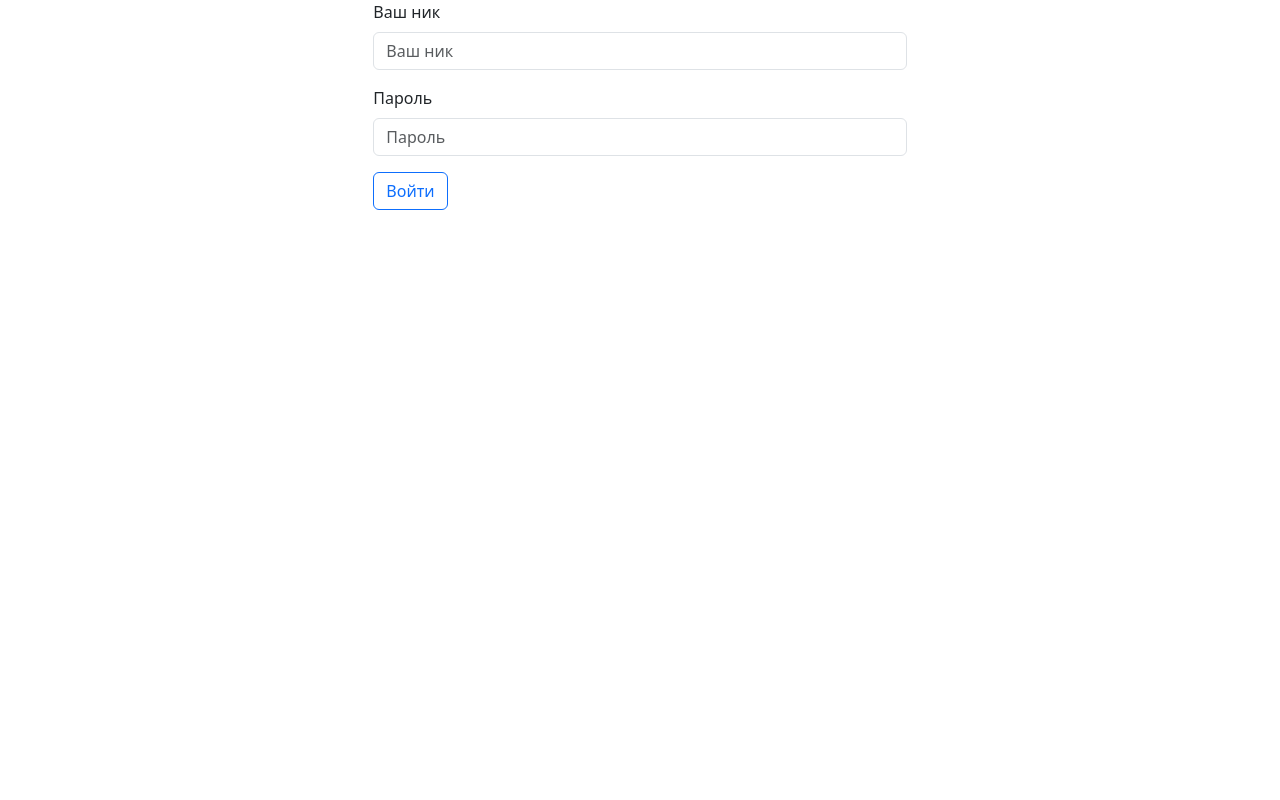
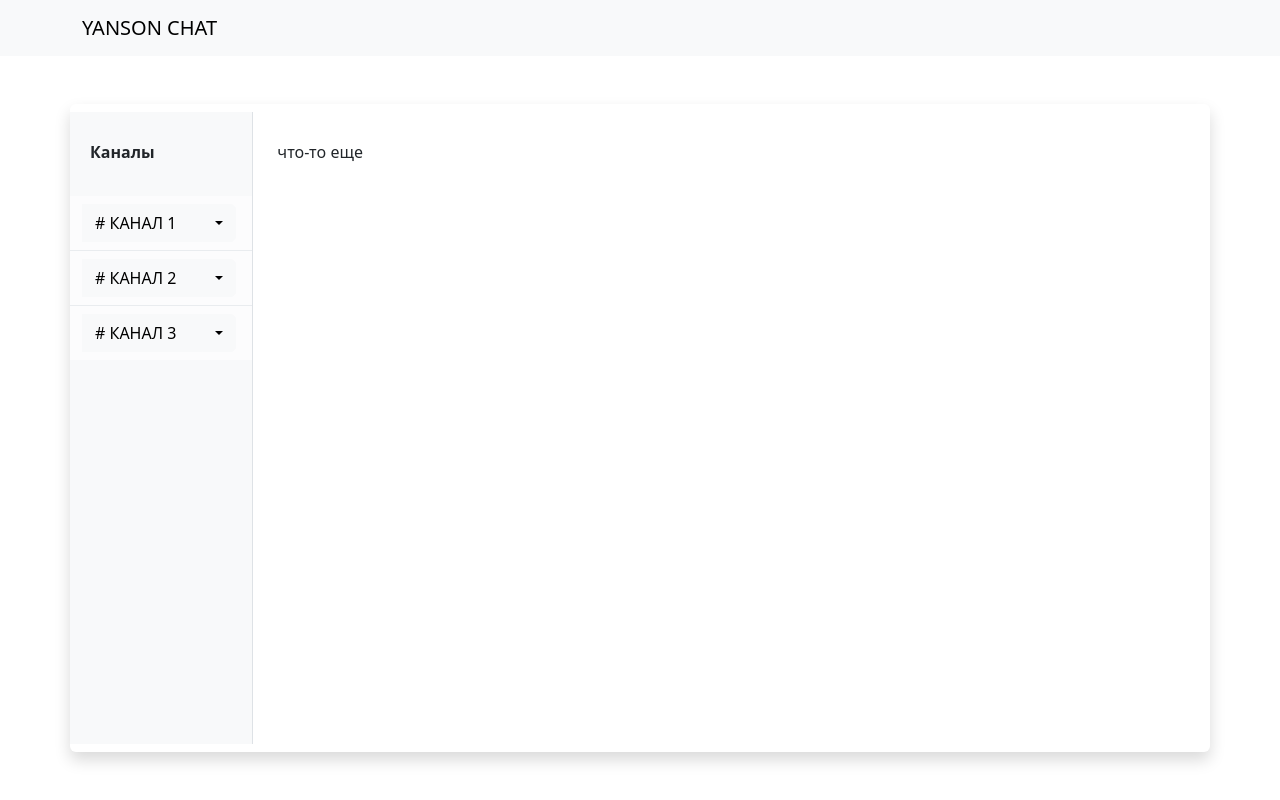
Before and after one commit to MashaYanson/frontend-project-12, a React (Create React App) app in the folder frontend/: page / in a window 1280 px wide. Before the commit this address led to /login. Built offline with nearby package versions, Linux system fonts and the light colour scheme; no server answers; sample sign-in values are in the browser's storage.

Commit message:
added channels

```diff
--- a/frontend/src/App.css
+++ b/frontend/src/App.css
@@ -1,38 +1,3 @@
-.App {
-  text-align: center;
+html, body, #root {
+  height: 100% !important
 }
-
-.App-logo {
-  height: 40vmin;
-  pointer-events: none;
-}
-
-@media (prefers-reduced-motion: no-preference) {
-  .App-logo {
-    animation: App-logo-spin infinite 20s linear;
-  }
-}
-
-.App-header {
-  background-color: #282c34;
-  min-height: 100vh;
-  display: flex;
-  flex-direction: column;
-  align-items: center;
-  justify-content: center;
-  font-size: calc(10px + 2vmin);
-  color: white;
-}
-
-.App-link {
-  color: #61dafb;
-}
-
-@keyframes App-logo-spin {
-  from {
-    transform: rotate(0deg);
-  }
-  to {
-    transform: rotate(360deg);
-  }
-}
--- a/frontend/src/App.js
+++ b/frontend/src/App.js
@@ -3,11 +3,14 @@ import {
   createBrowserRouter,
   RouterProvider,
 } from 'react-router-dom';
-import React from 'react';
+import './App.css';
+import React, { useEffect } from 'react';
+import { useDispatch, useSelector } from 'react-redux';
 import ChatPage from './components/ChatPage';
 import LoginPage from './components/LoginPage';
 import NotFoundPage from './components/NotFoundPage';
 import routes from './routes';
+import { addUser } from './store/userSlice';
 
 const router = createBrowserRouter([
   {
@@ -24,8 +27,19 @@ const router = createBrowserRouter([
   },
 ]);
 
-const App = () => (
-  <RouterProvider router={router} />
-);
+const App = () => {
+  const dispatch = useDispatch();
+  const userName = useSelector((state) => state.user.username);
+  useEffect(() => {
+    const userString = localStorage.getItem('user_data');
+    if (!userName && userString) {
+      const userData = JSON.parse(userString);
+      dispatch(addUser((userData)));
+    }
+  }, []);
+  return (
+    <RouterProvider router={router} />
+  );
+};
 
 export default App;
--- a/frontend/src/components/ChatPage.js
+++ b/frontend/src/components/ChatPage.js
@@ -1,28 +1,83 @@
-import React, { useEffect, useState } from 'react';
+import React, { useEffect } from 'react';
 import { useNavigate } from 'react-router-dom';
+import { useDispatch } from 'react-redux';
+import {
+  ButtonGroup,
+  Col, Container, DropdownButton, ListGroup, Navbar, Row, Stack,
+} from 'react-bootstrap';
+import Dropdown from 'react-bootstrap/Dropdown';
+import Button from 'react-bootstrap/Button';
+import instance from '../utils/axios';
+import { updateChannels } from '../store/channelSlice';
 import routes from '../routes';
-import instance from '../utils/axios';
 
 const ChatPage = () => {
   const navigate = useNavigate();
-  const [data, setData] = useState();
+  const dipatch = useDispatch();
+  // const user = useSelector((state) => state.user);
+  // const channels = useSelector((state) => state.channels.data);
   useEffect(() => {
-    const token = localStorage.getItem('token');
-    if (!token) {
+    const userString = localStorage.getItem('user_data');
+    if (!userString) {
       navigate(routes.loginPagePath());
     } else {
       instance.get('/channels', {
       }).then((response) => {
-        setData(response.data);
+        dipatch(updateChannels(response.data));
       });
     }
   }, []);
   return (
-    <div>
-      <h1>Главная страница</h1>
-      <pre>{JSON.stringify(data, null, 2)}</pre>
-      {/* Добавьте вашу основную логику приложения здесь */}
-    </div>
+    <Stack className="h-100">
+      <Navbar className="bg-body-tertiary p-2">
+        <Container>
+          <Navbar.Brand href="#home">YANSON CHAT</Navbar.Brand>
+        </Container>
+      </Navbar>
+      <div className="h-100 p-5">
+        <div className="container overflow-hidden rounded shadow p-2 d-flex flex-column h-100">
+          <div className="row h-100 bg-white flex-md-row">
+            <Row>
+              <Col sm={4} className="col-4 col-md-2 border-end px-0 bg-light flex-column h-100 d-flex">
+                <div className="d-flex mt-1 justify-content-between mb-2 ps-4 pe-2 p-4"><b>Каналы</b></div>
+                <ListGroup variant="flush">
+                  <ListGroup.Item variant="light">
+                    <ButtonGroup className="w-100">
+                      <Button className="w-100 rounded-0 text-start" variant="light"># КАНАЛ 1</Button>
+                      <DropdownButton as={ButtonGroup} variant="light" title="" id="bg-nested-dropdown" className="rounded-0">
+                        <Dropdown.Item eventKey="1">Dropdown link</Dropdown.Item>
+                        <Dropdown.Item eventKey="2">Dropdown link</Dropdown.Item>
+                      </DropdownButton>
+                    </ButtonGroup>
+                  </ListGroup.Item>
+                  <ListGroup.Item variant="light">
+                    <ButtonGroup className="w-100">
+                      <Button className="w-100 rounded-0 text-start" variant="light"># КАНАЛ 2</Button>
+                      <DropdownButton as={ButtonGroup} variant="light" title="" id="bg-nested-dropdown" className="rounded-0">
+                        <Dropdown.Item eventKey="1">Dropdown link</Dropdown.Item>
+                        <Dropdown.Item eventKey="2">Dropdown link</Dropdown.Item>
+                      </DropdownButton>
+                    </ButtonGroup>
+                  </ListGroup.Item>
+                  <ListGroup.Item variant="light">
+                    <ButtonGroup className="w-100">
+                      <Button className="w-100 rounded-0 text-start" variant="light"># КАНАЛ 3</Button>
+                      <DropdownButton as={ButtonGroup} variant="light" title="" id="bg-nested-dropdown" className="rounded-0">
+                        <Dropdown.Item eventKey="1">Dropdown link</Dropdown.Item>
+                        <Dropdown.Item eventKey="2">Dropdown link</Dropdown.Item>
+                      </DropdownButton>
+                    </ButtonGroup>
+                  </ListGroup.Item>
+
+                </ListGroup>
+
+              </Col>
+              <Col sm={8} className="d-flex mt-1 justify-content-between mb-2 ps-4 pe-2 p-4">что-то еще</Col>
+            </Row>
+          </div>
+        </div>
+      </div>
+    </Stack>
   );
 };
 
--- a/frontend/src/components/LoginPage.js
+++ b/frontend/src/components/LoginPage.js
@@ -5,11 +5,14 @@ import axios from 'axios';
 import { useNavigate } from 'react-router-dom';
 import { Alert } from 'react-bootstrap';
 import { useState } from 'react';
+import { useDispatch } from 'react-redux';
 import routes from '../routes';
+import { addUser } from '../store/userSlice';
 
 const LoginForm = () => {
   const navigate = useNavigate();
   const [invalid, setInvalid] = useState(false);
+  const dipatch = useDispatch();
   const formik = useFormik({
     initialValues: {
       username: '',
@@ -20,8 +23,8 @@ const LoginForm = () => {
         .then((res) => {
           console.log(res);
           setInvalid(false);
-          const { token } = res.data;
-          localStorage.setItem('token', token);
+          localStorage.setItem('user_data', JSON.stringify(res.data));
+          dipatch(addUser(res.data));
           navigate(routes.chatPagePath());
         })
         .catch(() => {
--- a/frontend/src/index.js
+++ b/frontend/src/index.js
@@ -1,17 +1,15 @@
 import React from 'react';
 import ReactDOM from 'react-dom/client';
 import './index.css';
+import { Provider } from 'react-redux';
 import App from './App';
-import reportWebVitals from './reportWebVitals';
+import store from './store/store';
 
 const root = ReactDOM.createRoot(document.getElementById('root'));
 root.render(
-  <React.StrictMode>
-    <App />
-  </React.StrictMode>
+  <Provider store={store}>
+    <React.StrictMode>
+      <App />
+    </React.StrictMode>
+  </Provider>,
 );
-
-// If you want to start measuring performance in your app, pass a function
-// to log results (for example: reportWebVitals(console.log))
-// or send to an analytics endpoint. Learn more: https://bit.ly/CRA-vitals
-reportWebVitals();
--- a/frontend/src/store.js
+++ /dev/null
@@ -1,5 +0,0 @@
-import { configureStore } from '@reduxjs/toolkit';
-
-export const store = configureStore({
-  reducer: {},
-});
--- /dev/null
+++ b/frontend/src/store/channelSlice.js
@@ -0,0 +1,18 @@
+import { createSlice } from '@reduxjs/toolkit';
+
+const initialState = { data: [] };
+
+export const channelSlice = createSlice({
+  name: 'channels',
+  initialState,
+  reducers: {
+    updateChannels: (state, action) => {
+      state.data = action.payload;
+    },
+  },
+});
+
+// Action creators are generated for each case reducer function
+export const { updateChannels } = channelSlice.actions;
+
+export default channelSlice.reducer;
--- /dev/null
+++ b/frontend/src/store/store.js
@@ -0,0 +1,11 @@
+import { configureStore } from '@reduxjs/toolkit';
+import userReduser from './userSlice';
+import channelReduser from './channelSlice';
+
+const store = configureStore({
+  reducer: {
+    user: userReduser,
+    channels: channelReduser,
+  },
+});
+export default store;
--- /dev/null
+++ b/frontend/src/store/userSlice.js
@@ -0,0 +1,23 @@
+import { createSlice } from '@reduxjs/toolkit';
+
+const initialState = { token: '', username: '' };
+
+export const userSlice = createSlice({
+  name: 'user',
+  initialState,
+  reducers: {
+    deleteUser: (state) => {
+      state.username = '';
+      state.token = '';
+    },
+    addUser: (state, action) => {
+      state.username = action.payload.username;
+      state.token = action.payload.token;
+    },
+  },
+});
+
+// Action creators are generated for each case reducer function
+export const { deleteUser, addUser } = userSlice.actions;
+
+export default userSlice.reducer;
--- a/frontend/src/utils/axios.js
+++ b/frontend/src/utils/axios.js
@@ -7,8 +7,9 @@ const instance = axios.create({
 
 // Добавление interceptor для запросов
 instance.interceptors.request.use((config) => {
-  const token = localStorage.getItem('token');
-  if (token) {
+  const userData = localStorage.getItem('user_data');
+  if (userData) {
+    const { token } = JSON.parse(userData);
     // eslint-disable-next-line no-param-reassign
     config.headers.Authorization = `Bearer ${token}`;
   }
--- a/package.json
+++ b/package.json
@@ -23,7 +23,7 @@
   "dependencies": {
     "@hexlet/chat-server": "^2.0.3",
     "axios": "^1.6.8",
-    "lorem-ipsum": "^2.0.8",
+    "lorem-ipsum": "^2.0.8"
   },
   "proxy": "http://localhost:5001"
 }
```
Also changed, not shown: frontend/.eslintrc.yml.
